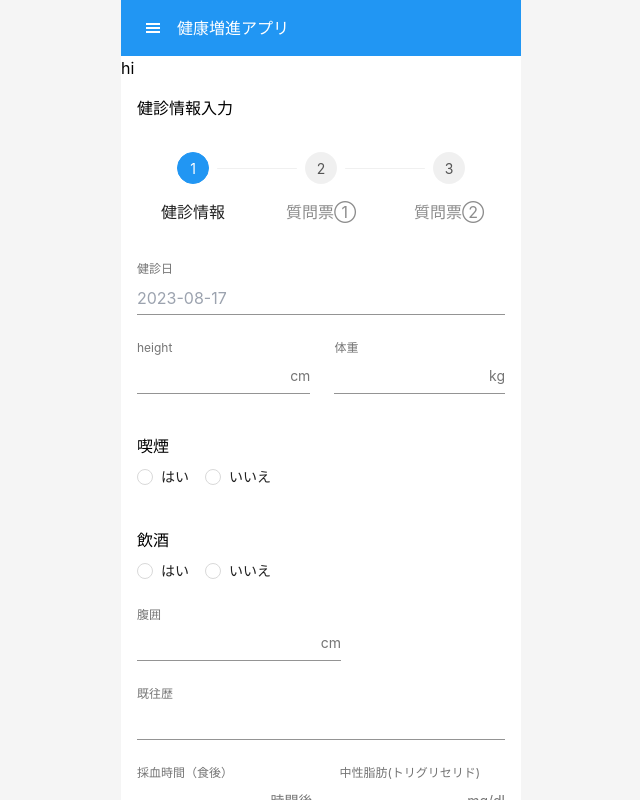
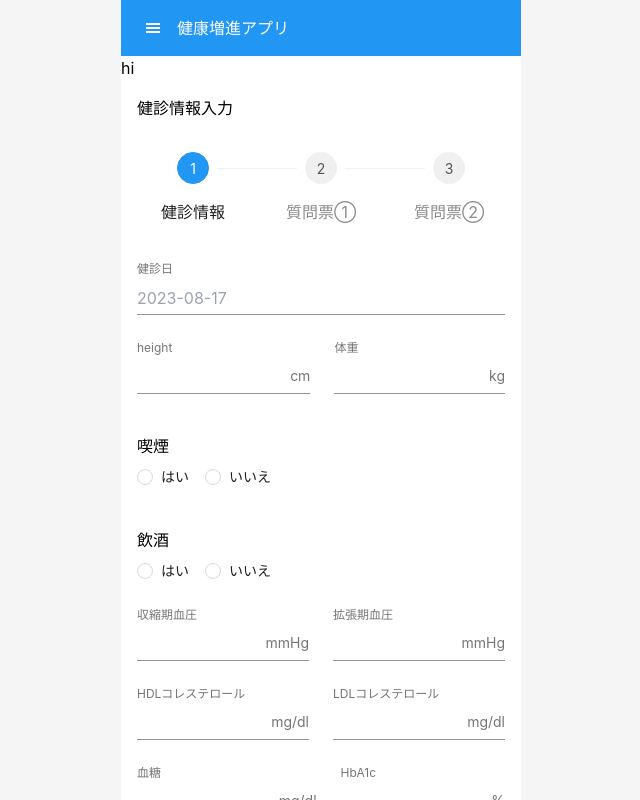
Before and after one commit to Sekeee/yamadai, a React (Create React App) app: page /health-info in a window 1280 px wide. Shown: the whole page, without its empty margins (319-959 px from the left). Built offline with nearby package versions, Linux system fonts and the light colour scheme.

Commit message:
form changes

```diff
--- a/src/config/interceptor.js
+++ b/src/config/interceptor.js
@@ -51,7 +51,7 @@ axios.interceptors.response.use(
 	},
 	error => {
 		if (error?.response?.status === 401) {
-			logout();
+			// logout();
 		} else if (error?.response?.data?.message_mn) {
 			message(error?.response?.data?.message_mn, false, { duration: TOASTER_DURATION });
 		} else if (error?.response?.data?.message_en) {
--- a/src/views/information/HealthInfo.jsx
+++ b/src/views/information/HealthInfo.jsx
@@ -121,13 +121,75 @@ const FirstStep = ({ data, setData }) => {
                     label="height"
                     unit="cm" />
                 <CustomInput
-                    onChange={(e) => changeData(e.target.value, '体重')}
+                    onChange={(e) => changeData(e.target.value, 'weight')}
                     value={data?.体重 || ''}
                     label="体重"
                     unit="kg" />
             </div>
+            {/*TODO : return answer here */}
+            {/*smoking*/}
             <CustomTest question='喫煙' answer1='はい' answer2='いいえ'/>
+            {/*drinking*/}
             <CustomTest question='飲酒' answer1='はい' answer2='いいえ'/>
+
+            <div className="flex gap-6">
+                <CustomInput
+                    onChange={(e) => changeData(e.target.value , 'systolic_blood_pressure')}
+                    value={data.収縮期血圧 || ''}
+                    label="収縮期血圧"
+                    unit="mmHg" />
+                <CustomInput
+                    onChange={(e) => changeData(e.target.value , 'diastolic_blood_pressure')}
+                    value={data.拡張期血圧 || ''}
+                    label="拡張期血圧"
+                    unit="mmHg" />
+            </div>
+
+            <div className="flex gap-6">
+                <CustomInput
+                    onChange={(e) => changeData(e.target.value , 'hdl_cholesterol')}
+                    value={data.HDLコレステロール || ''}
+                    label="HDLコレステロール"
+                    unit="mg/dl" />
+                <CustomInput
+                    onChange={(e) => changeData(e.target.value , 'ldl_cholesterol')}
+                    value={data.LDLコレステロール || ''}
+                    label="LDLコレステロール"
+                    unit="mg/dl" />
+            </div>
+
+            <div className="flex gap-6">
+                <CustomInput
+                    onChange={(e) => changeData(e.target.value , 'blood_glucose')}
+                    value={data.血糖 || ''}
+                    label="血糖"
+                    unit="mg/dl" />
+                <CustomInput
+                    onChange={(e) => changeData(e.target.value , 'hba1c')}
+                    value={data.HbA1c || ''}
+                    label="HbA1c"
+                    unit="%" />
+            </div>
+
+            <div className="flex gap-6">
+                <CustomInput
+                    onChange={(e) => changeData(e.target.value , 'medication_blood_pressure')}
+                    value={data.服薬1 || ''}
+                    label="服薬1"
+                    unit="血圧" />
+                <CustomInput
+                    onChange={(e) => changeData(e.target.value , 'medication_blood_sugar')}
+                    value={data.服薬2 || ''}
+                    label="服薬2"
+                    unit="血糖" />
+            </div>
+
+            <CustomInput
+                onChange={(e) => changeData(e.target.value , 'walking_time')}
+                value={data.日の歩く時間 || ''}
+                label="日の歩く時間"
+                unit="hr" />
+
             <div className="flex gap-6">
                 <CustomInput
                     onChange={(e) => changeData(e.target.value, '腹囲')}
@@ -141,8 +203,6 @@ const FirstStep = ({ data, setData }) => {
                 value={data?.既往歴 || ''}
                 label="既往歴" />
 
-            {/* TODO */}
-
             <div className="flex gap-6">
                 <CustomInput
                     onChange={(e) => changeData(e.target.value, '採血時間')}
@@ -151,10 +211,6 @@ const FirstStep = ({ data, setData }) => {
                     isLong unit="時間後"
                 />
                 <CustomInput label="中性脂肪(トリグリセリド)" unit="mg/dl" />
-            </div>
-            <div className="flex gap-6">
-                <CustomInput label="HDLコレステロール" unit="mg/dl" />
-                <CustomInput label="LDLコレステロール" unit="mg/dl" />
             </div>
             <div className="flex gap-6">
                 <CustomInput label="GOT（AST）" unit="U/I" />
@@ -166,10 +222,6 @@ const FirstStep = ({ data, setData }) => {
             </div>
 
 
-            <div className="flex gap-6">
-                <CustomInput label="血糖" unit="mg/dl" />
-                <CustomInput label="HbA1c" unit="%" />
-            </div>
             <div className="flex gap-6">
                 <CustomInput label="尿蛋白" unit="TODO" />
                 <div className="w-1/2"></div>
```
